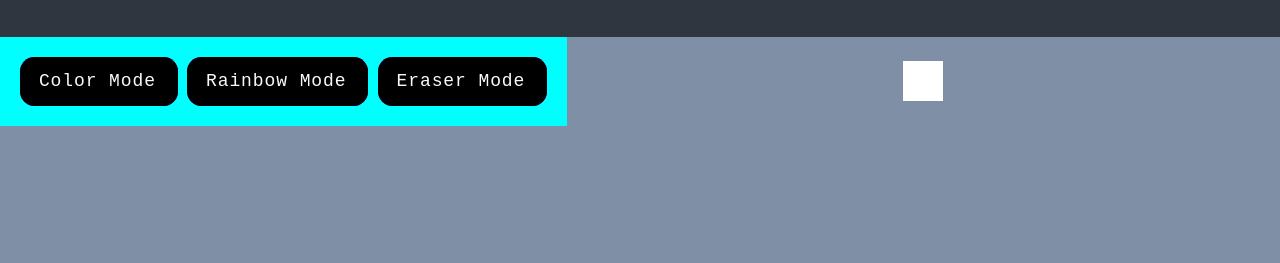
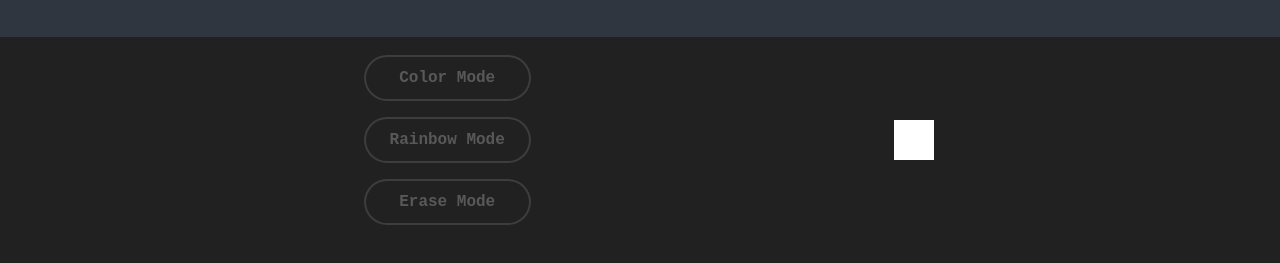
Before and after one commit to philip-ttz/etch-a-sketch, a plain HTML site: page index.html in a window 1280 px wide. Shown: the part 115-378 px from the top of the page. Drawn offline with Linux system fonts and the light colour scheme; a web font is replaced by a local one.

Commit message:
buttons ui

```diff
--- a/index.html
+++ b/index.html
@@ -17,9 +17,18 @@
     </header>
     <div class="game">
         <aside class="aside">
-            <button class="modebtn"><span>Color Mode</span></button>
-            <button class="modebtn"><span>Rainbow Mode</span></button>
-            <button class="modebtn"><span>Eraser Mode</span></button>
+            <button class="modebtn">
+                <span>Color Mode</span>
+                <span></span>
+            </button>
+            <button class="modebtn">
+                <span>Rainbow Mode</span>
+                <span></span>
+            </button>
+            <button class="modebtn">
+                <span>Erase Mode</span>
+                <span></span>
+            </button>
         </aside>
         <main class="main">
 
--- a/styles.css
+++ b/styles.css
@@ -15,7 +15,7 @@
 }
 
 body{
-    background-color: #7f8fa6;
+    background-color: #212121;
 }
 
 .header{
@@ -35,65 +35,67 @@ body{
 .game{
     display: flex;
     flex-direction: row;
-    justify-content: center;
+    justify-content: space-evenly;
     align-items: center;
 }
 
 .main{
     background-color: white;
     padding: 20px;
-    margin: 0 auto;
 }
 
 .aside{
-    background-color: aqua;
     padding: 20px;
+    display: flex;
+    flex-direction: column;
+    gap: 20px;
 }
 
-.modebtn{
+.modebtn {
     position: relative;
-    font-weight: 500;
-    font-size: 18px;
-    letter-spacing: 0.05em;
-    border-radius: 0.8em;
+    display: inline-block;
+    padding: 12px 24px;
+    border: none;
+    font-size: 16px;
+    background-color: inherit;
+    border-radius: 100px;
+    font-weight: 600;
+    color: #ffffff40;
+    box-shadow: 0 0 0 2px #ffffff20;
     cursor: pointer;
-    border: none;
-    background: linear-gradient(to right, #8e2de2, #4a00e0);
-    color: ghostwhite;
     overflow: hidden;
+    transition: all 0.6s cubic-bezier(0.23, 1, 0.320, 1);
   }
 
-.modebtn span{
-    position: relative;
-    z-index: 10;
-    transition: color 0.4s;
-    display: inline-flex;
-    align-items: center;
-    padding: 0.8em 1.2em 0.8em 1.05em;
+  .modebtn span:last-child {
+    position: absolute;
+    top: 50%;
+    left: 50%;
+    transform: translate(-50%, -50%);
+    width: 20px;
+    height: 20px;
+    background-color: #2196F3;
+    border-radius: 50%;
+    opacity: 0;
+    transition: all 0.8s cubic-bezier(0.23, 1, 0.320, 1);
   }
 
-.modebtn::before, .modebtn::after{
-    position: absolute;
-    top: 0;
-    left: 0;
-    width: 100%;
-    height: 100%;
-    z-index: 0;
+  .modebtn span:first-child {
+    position: relative;
+    z-index: 1;
   }
 
-.modebtn::before{
-    content:"";
-    background: #000;
-    width: 120%;
-    left: -10%;
-    transform: skew(30deg);
-    transition: transform 0.4s cubic-bezier(0.3, 1, 0.8, 1);
+  .modebtn:hover {
+    box-shadow: 0 0 0 5px #2195f360;
+    color: #ffffff;
   }
 
-.modebtn:hover::before{
-    transform: translate3d(100%, 0,0);
+  .modebtn:active {
+    scale: 0.95;
   }
 
-.modebtn:active{
-    transform: scale(0.95);
+  .modebtn:hover span:last-child {
+    width: 150px;
+    height: 150px;
+    opacity: 1;
   }
```
Lines whose indentation alone changed are shown as unchanged.
